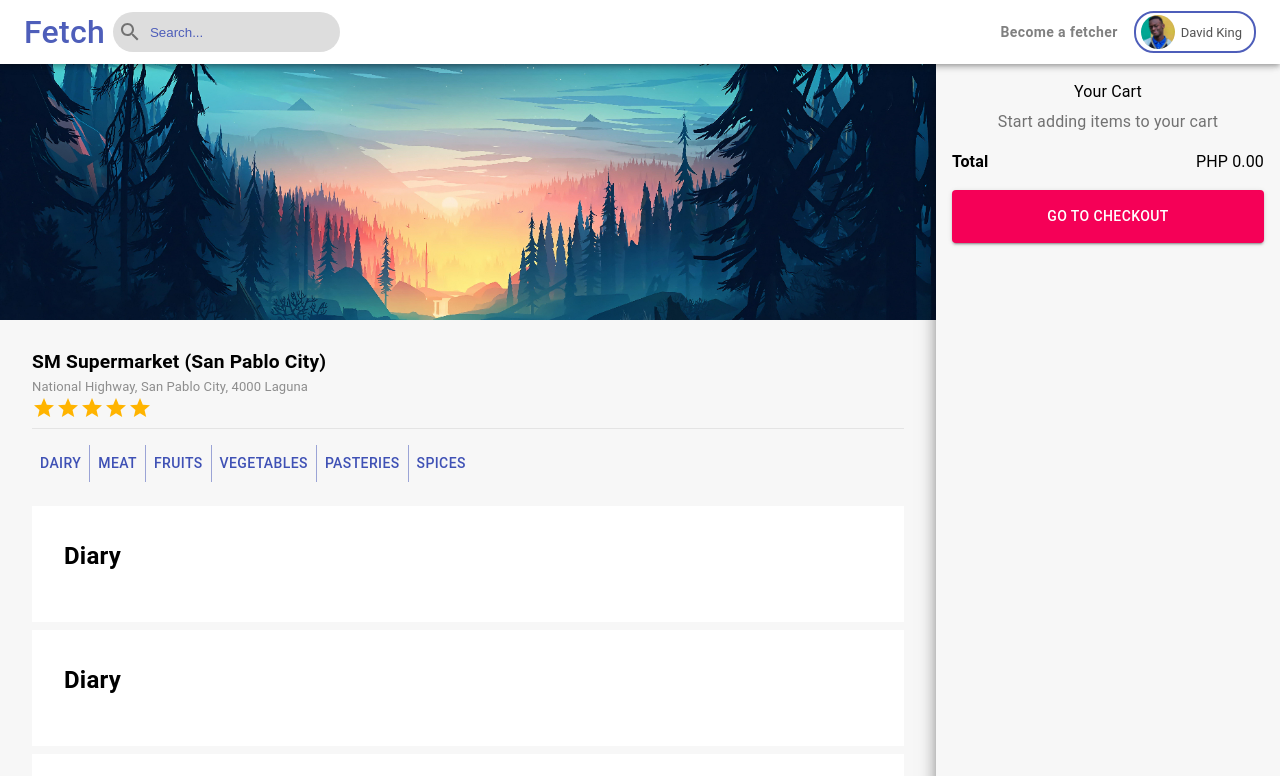
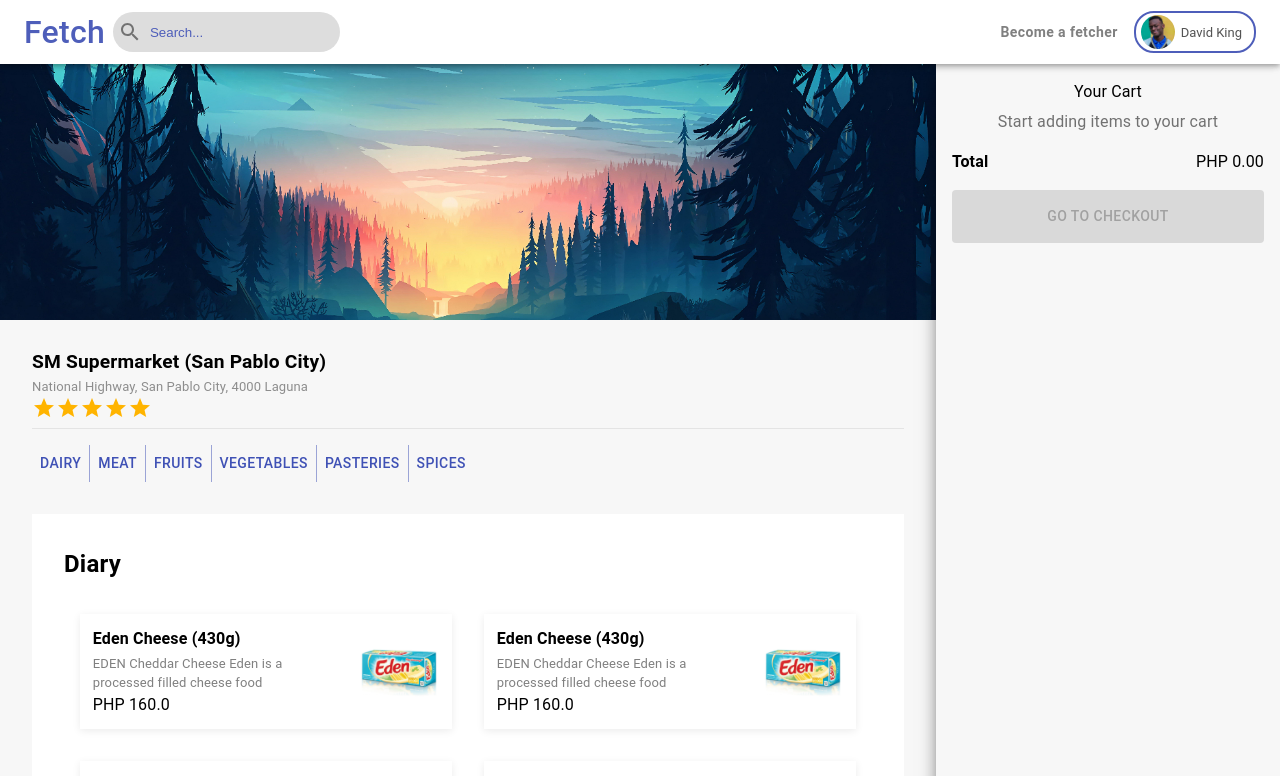
Before and after one commit to Olatokumbo/Fetch, a React (Create React App) app: page /store in a window 1280 px wide. Shown: the top 776 px of the page. Built offline with nearby package versions, Linux system fonts and the light colour scheme.

Commit message:
Designing the Product Card

```diff
--- /dev/null
+++ b/src/components/ProductCard/ProductCard.js
@@ -0,0 +1,23 @@
+import React from "react";
+import { Typography } from "@material-ui/core";
+import Eden from "../../assets/eden.png";
+import style from "./ProductCard.module.css";
+
+const ProductCard = () => {
+  return (
+    <div className={style.productCard}>
+      <div className={style.left}>
+        <Typography className={style.name}>Eden Cheese (430g)</Typography>
+        <Typography className={style.info} component="p">
+          EDEN Cheddar Cheese Eden is a processed filled cheese food
+        </Typography>
+        <Typography className={style.price}>PHP 160.0</Typography>
+      </div>
+      <div className={style.right}>
+        <img className={style.image} src={Eden} alt="cheese" />
+      </div>
+    </div>
+  );
+};
+
+export default ProductCard;
--- /dev/null
+++ b/src/components/ProductCard/ProductCard.module.css
@@ -0,0 +1,30 @@
+.productCard{
+    display: flex;
+    margin: 1rem;
+    padding: 0.8rem;
+    align-items: center;
+    -webkit-box-shadow: 0 2px 8px 0 rgba(0,0,0,0.08);
+    -moz-box-shadow: 0 2px 8px 0 rgba(0,0,0,0.08);
+    box-shadow: 0 2px 8px 0 rgba(0,0,0,0.08);
+    width: fit-content;
+}
+
+.left{
+    display: flex;
+    flex-direction: column;
+}
+
+.name{
+    font-weight: bold !important;
+    margin-bottom: 3px !important;
+}
+.info{
+    font-size: small !important;
+    color: gray !important;
+    width: 90% !important;
+}
+
+.image{
+    width: 5rem;
+    height: auto;
+}
--- a/src/containers/Category/Category.js
+++ b/src/containers/Category/Category.js
@@ -1,13 +1,20 @@
 import React from "react";
-import {Typography} from "@material-ui/core"
+import { Typography } from "@material-ui/core";
+import ProductCard from "../../components/ProductCard/ProductCard";
 import style from "./Category.module.css";
 
-const Category = () =>{
-    return(
-        <div className={style.category}>
-        <Typography className={style.title}>Diary</Typography>
-        </div>
-    )
-}
+const Category = () => {
+  return (
+    <div className={style.category}>
+      <Typography className={style.title}>Diary</Typography>
+      <div className={style.list}>
+        <ProductCard />
+        <ProductCard />
+        <ProductCard />
+        <ProductCard />
+      </div>
+    </div>
+  );
+};
 
-export default Category
+export default Category;
--- a/src/containers/Category/Category.module.css
+++ b/src/containers/Category/Category.module.css
@@ -1,6 +1,6 @@
 .category{
     padding: 2rem;
-    margin-top: 0.5rem;
+    margin-top: 1rem;
     background-color: white !important;
 }
 
@@ -9,3 +9,9 @@
     margin-bottom: 1rem !important;
     font-weight: bold !important;
 }
+
+.list{
+    display: grid;
+    grid-template-columns: repeat(auto-fill, minmax(400px, 1fr));
+
+}
--- a/src/pages/Store/Store.js
+++ b/src/pages/Store/Store.js
@@ -49,7 +49,7 @@
           <Typography className={style.total}>Total</Typography>
           <Typography>PHP 0.00</Typography>
         </div>
-        <Button color="secondary" variant="contained" className={style.checkoutBtn}>Go to checkout</Button>
+        <Button disabled color="secondary" variant="contained" className={style.checkoutBtn}>Go to checkout</Button>
       </div>
     </div>
   );
--- a/src/pages/Store/Store.module.css
+++ b/src/pages/Store/Store.module.css
@@ -46,6 +46,9 @@
     display: flex;
     flex-direction: column;
     align-items: center;
+    position: sticky;
+    top: 64px;
+    height: 100vh;
 }
 
 .price{
```
Also changed, not shown: src/assets/eden.png (added).
